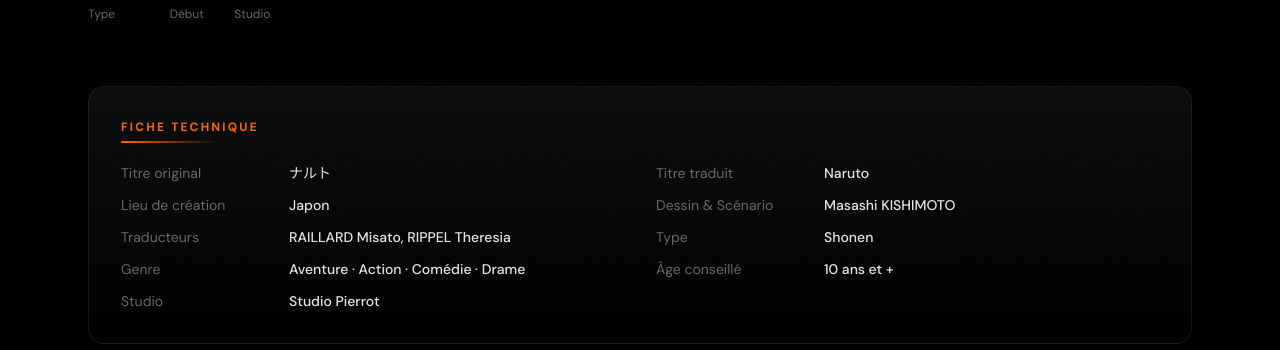
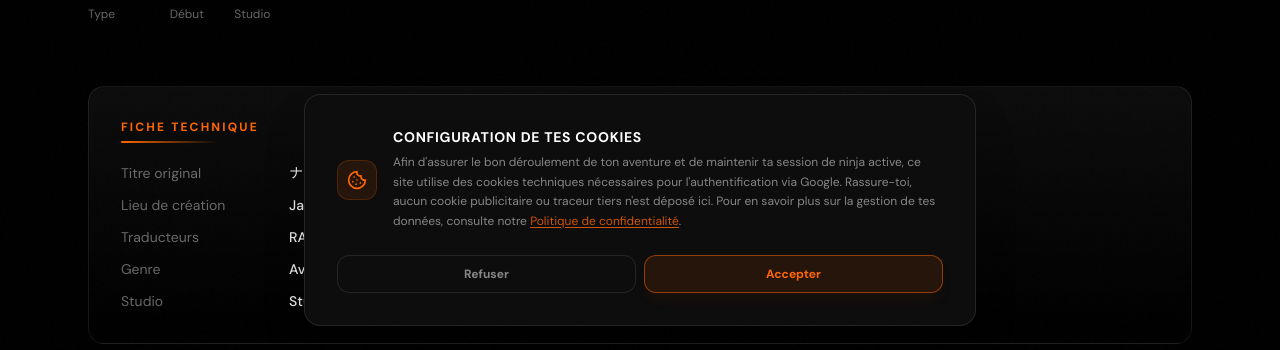
Before and after one commit to eolivarez2008/Naruto-Chronicles, a Next.js app: page / in a window 1280 px wide. Shown: the part 450-800 px from the top of the page. Built offline with nearby package versions, Linux system fonts and the light colour scheme; no server answers; the database is empty.

Commit message:
feat: add cookie consent banner with localStorage persistence

```diff
--- a/src/app/layout.tsx
+++ b/src/app/layout.tsx
@@ -3,6 +3,7 @@
 import "@/styles/globals.css";
 import Navbar from "@/components/layout/Navbar";
 import Footer from "@/components/layout/Footer";
+import CookieBanner from "@/components/ui/CookieBanner";
 import { SessionProvider } from "next-auth/react";
 import { DM_Sans, Syne } from "next/font/google";
 
@@ -53,6 +54,7 @@
           <main className="relative z-10 flex flex-1 flex-col">{children}</main>
           <Footer />
         </SessionProvider>
+        <CookieBanner />
         <Script
           src={`${process.env.NEXT_PUBLIC_UMAMI_URL ?? "..."}/script.js`}
           data-website-id={process.env.NEXT_PUBLIC_UMAMI_WEBSITE_ID}
--- /dev/null
+++ b/src/components/ui/CookieBanner.tsx
@@ -0,0 +1,85 @@
+"use client";
+
+import { useState, useEffect } from "react";
+import { motion, AnimatePresence } from "framer-motion";
+import { Cookie } from "lucide-react";
+
+const STORAGE_KEY = "cookie_consent";
+
+export default function CookieBanner() {
+  const [visible, setVisible] = useState(false);
+
+  useEffect(() => {
+    const stored = localStorage.getItem(STORAGE_KEY);
+    if (!stored) setVisible(true);
+  }, []);
+
+  const handleAccept = () => {
+    localStorage.setItem(STORAGE_KEY, "accepted");
+    setVisible(false);
+  };
+
+  const handleRefuse = () => {
+    localStorage.setItem(STORAGE_KEY, "refused");
+    setVisible(false);
+  };
+
+  return (
+    <AnimatePresence>
+      {visible && (
+        <motion.div
+          initial={{ y: 100, opacity: 0 }}
+          animate={{ y: 0, opacity: 1 }}
+          exit={{ y: 100, opacity: 0 }}
+          transition={{ type: "spring", stiffness: 200, damping: 25 }}
+          className="fixed bottom-0 left-0 right-0 z-50 flex justify-center p-4 md:p-6 pointer-events-none"
+        >
+          <div className=" w-full max-w-2xl pointer-events-auto rounded-2xl border border-white/10 bg-[#0d0d0d] shadow-2xl p-6 md:p-8">
+            <div className="flex flex-col gap-5">
+              <div className="flex items-center gap-4">
+                <div className="shrink-0 w-10 h-10 rounded-xl bg-naruto-orange/10 border border-naruto-orange/20 flex items-center justify-center mt-0.5">
+                  <Cookie size={20} className="text-naruto-orange" />
+                </div>
+                <div className="flex-1 space-y-1.5">
+                  <p className="text-sm font-bold text-white uppercase tracking-wider">
+                    Configuration de tes cookies
+                  </p>
+                  <p className="text-xs text-white/50 leading-relaxed">
+                    Afin d'assurer le bon déroulement de ton aventure et de
+                    maintenir ta session de ninja active, ce site utilise des
+                    cookies techniques nécessaires pour l'authentification via
+                    Google. Rassure-toi, aucun cookie publicitaire ou traceur
+                    tiers n'est déposé ici. Pour en savoir plus sur la gestion
+                    de tes données, consulte notre{" "}
+                    <a
+                      href="/legal"
+                      className="text-naruto-orange/80 hover:text-naruto-orange underline underline-offset-2 transition-colors whitespace-nowrap"
+                    >
+                      Politique de confidentialité
+                    </a>
+                    .
+                  </p>
+                </div>
+              </div>
+
+              <div className="flex items-center gap-2 w-full mt-1">
+                <button
+                  onClick={handleRefuse}
+                  className="flex-1 px-4 py-2.5 rounded-xl text-xs font-bold border border-white/10 text-white/50 hover:text-white hover:bg-white/5 transition-all cursor-pointer"
+                >
+                  Refuser
+                </button>
+                <button
+                  onClick={handleAccept}
+                  className="flex-1 px-4 py-2.5 rounded-xl text-xs font-bold border border-naruto-orange/50 bg-naruto-orange/10 text-naruto-orange hover:bg-naruto-orange hover:text-white transition-all shadow-lg shadow-naruto-orange/5 cursor-pointer text-center"
+                >
+                  Accepter
+                </button>
+              </div>
+            </div>
+          </div>
+        </motion.div>
+      )}
+    </AnimatePresence>
+  );
+}
```
